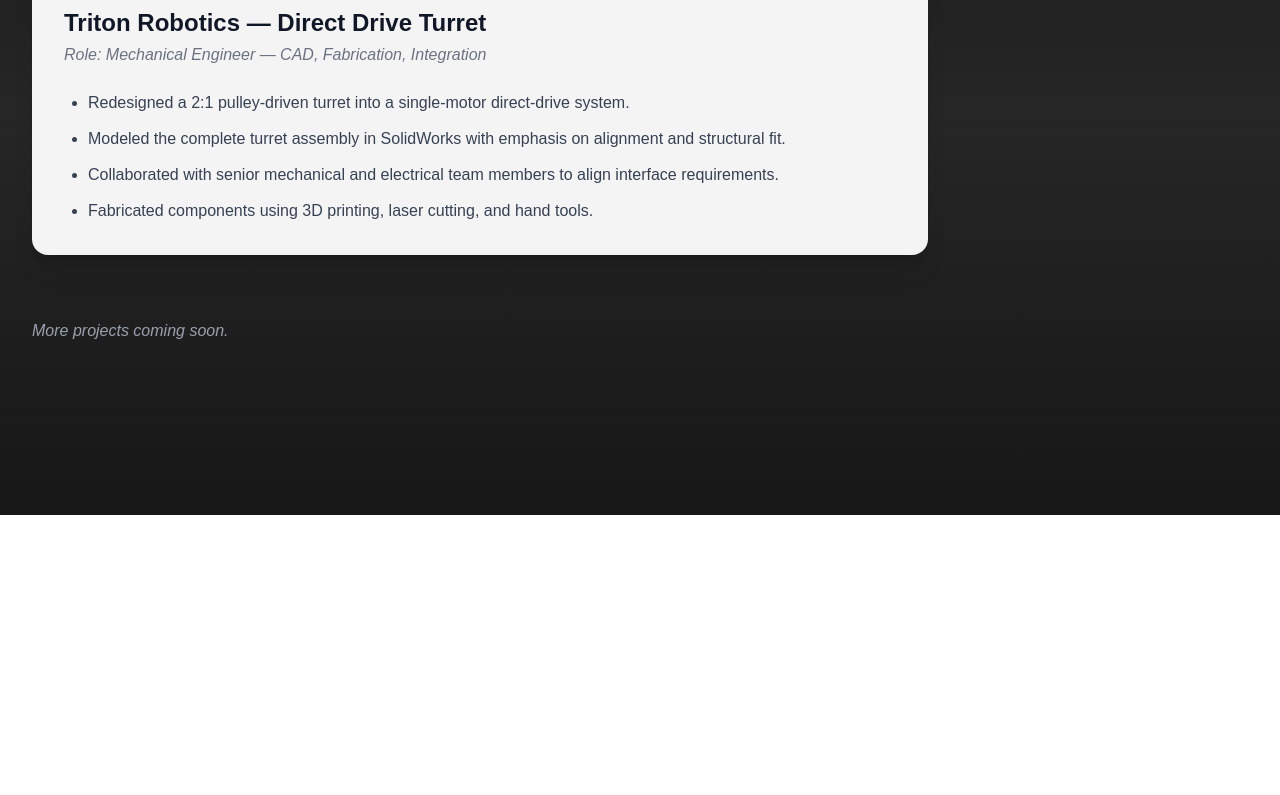
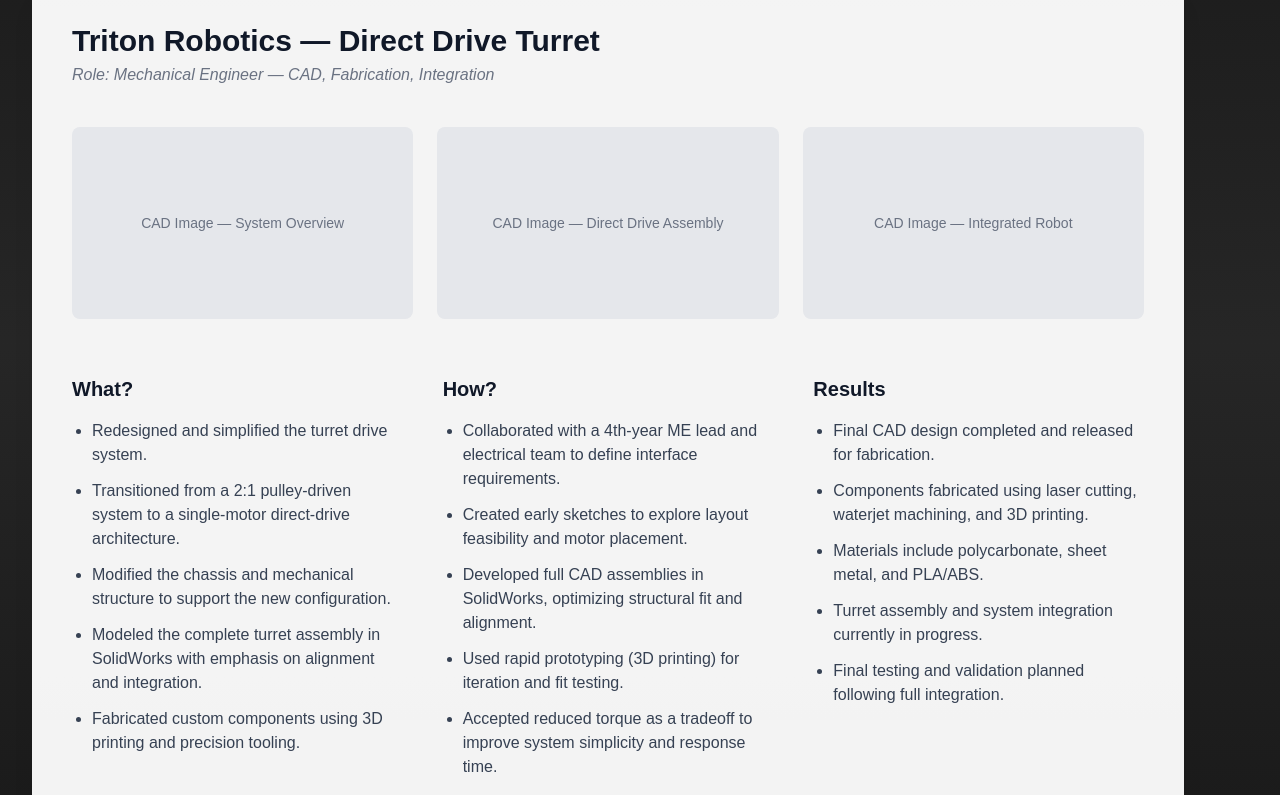
Before and after one commit to manimhungry/Alex-Portfolio, a Next.js app: page /projects in a window 1280 px wide. Shown: the part 285-1080 px from the top of the page. Before the commit the page ends 800 px from the top, so only its background shows below. Built offline with nearby package versions, Linux system fonts and the light colour scheme.

Commit message:
Add projects page and refine homepage styling

```diff
--- a/app/projects/page.tsx
+++ b/app/projects/page.tsx
@@ -19,38 +19,79 @@
         Projects
       </h1>
 
-      <p className="text-gray-400 mb-12 max-w-3xl">
+      <p className="text-gray-400 mb-14 max-w-3xl">
         Selected engineering projects demonstrating mechanical design,
         CAD modeling, fabrication, and system integration.
       </p>
 
-      {/* PROJECT CARD */}
-      <section className="max-w-4xl bg-white/95 text-gray-900 rounded-2xl shadow-xl p-8 mb-16">
-        <h2 className="text-2xl font-semibold mb-1">
+      {/* ================= PROJECT CARD ================= */}
+      <section className="max-w-6xl bg-white/95 text-gray-900 rounded-2xl shadow-xl p-10 mb-20">
+
+        {/* Title */}
+        <h2 className="text-3xl font-semibold mb-1">
           Triton Robotics — Direct Drive Turret
         </h2>
 
-        <p className="italic text-gray-500 mb-6">
+        <p className="italic text-gray-500 mb-10">
           Role: Mechanical Engineer — CAD, Fabrication, Integration
         </p>
 
-        <ul className="list-disc ml-6 space-y-3 text-gray-700">
-          <li>
-            Redesigned a 2:1 pulley-driven turret into a single-motor direct-drive system.
-          </li>
-          <li>
-            Modeled the complete turret assembly in SolidWorks with emphasis on alignment and structural fit.
-          </li>
-          <li>
-            Collaborated with senior mechanical and electrical team members to align interface requirements.
-          </li>
-          <li>
-            Fabricated components using 3D printing, laser cutting, and hand tools.
-          </li>
-        </ul>
+        {/* CAD IMAGE PLACEHOLDERS */}
+        <div className="grid grid-cols-1 md:grid-cols-3 gap-6 mb-14">
+          <div className="aspect-video bg-gray-200 rounded-lg flex items-center justify-center text-gray-500 text-sm">
+            CAD Image — System Overview
+          </div>
+          <div className="aspect-video bg-gray-200 rounded-lg flex items-center justify-center text-gray-500 text-sm">
+            CAD Image — Direct Drive Assembly
+          </div>
+          <div className="aspect-video bg-gray-200 rounded-lg flex items-center justify-center text-gray-500 text-sm">
+            CAD Image — Integrated Robot
+          </div>
+        </div>
+
+        {/* WHAT / HOW / RESULTS */}
+        <div className="grid grid-cols-1 md:grid-cols-3 gap-10">
+
+          {/* WHAT */}
+          <div>
+            <h3 className="text-xl font-semibold mb-4">What?</h3>
+            <ul className="list-disc ml-5 space-y-3 text-gray-700">
+              <li>Redesigned and simplified the turret drive system.</li>
+              <li>Transitioned from a 2:1 pulley-driven system to a single-motor direct-drive architecture.</li>
+              <li>Modified the chassis and mechanical structure to support the new configuration.</li>
+              <li>Modeled the complete turret assembly in SolidWorks with emphasis on alignment and integration.</li>
+              <li>Fabricated custom components using 3D printing and precision tooling.</li>
+            </ul>
+          </div>
+
+          {/* HOW */}
+          <div>
+            <h3 className="text-xl font-semibold mb-4">How?</h3>
+            <ul className="list-disc ml-5 space-y-3 text-gray-700">
+              <li>Collaborated with a 4th-year ME lead and electrical team to define interface requirements.</li>
+              <li>Created early sketches to explore layout feasibility and motor placement.</li>
+              <li>Developed full CAD assemblies in SolidWorks, optimizing structural fit and alignment.</li>
+              <li>Used rapid prototyping (3D printing) for iteration and fit testing.</li>
+              <li>Accepted reduced torque as a tradeoff to improve system simplicity and response time.</li>
+            </ul>
+          </div>
+
+          {/* RESULTS */}
+          <div>
+            <h3 className="text-xl font-semibold mb-4">Results</h3>
+            <ul className="list-disc ml-5 space-y-3 text-gray-700">
+              <li>Final CAD design completed and released for fabrication.</li>
+              <li>Components fabricated using laser cutting, waterjet machining, and 3D printing.</li>
+              <li>Materials include polycarbonate, sheet metal, and PLA/ABS.</li>
+              <li>Turret assembly and system integration currently in progress.</li>
+              <li>Final testing and validation planned following full integration.</li>
+            </ul>
+          </div>
+
+        </div>
       </section>
 
-      {/* Placeholder */}
+      {/* Placeholder for future projects */}
       <p className="text-gray-400 italic">
         More projects coming soon.
       </p>
```
